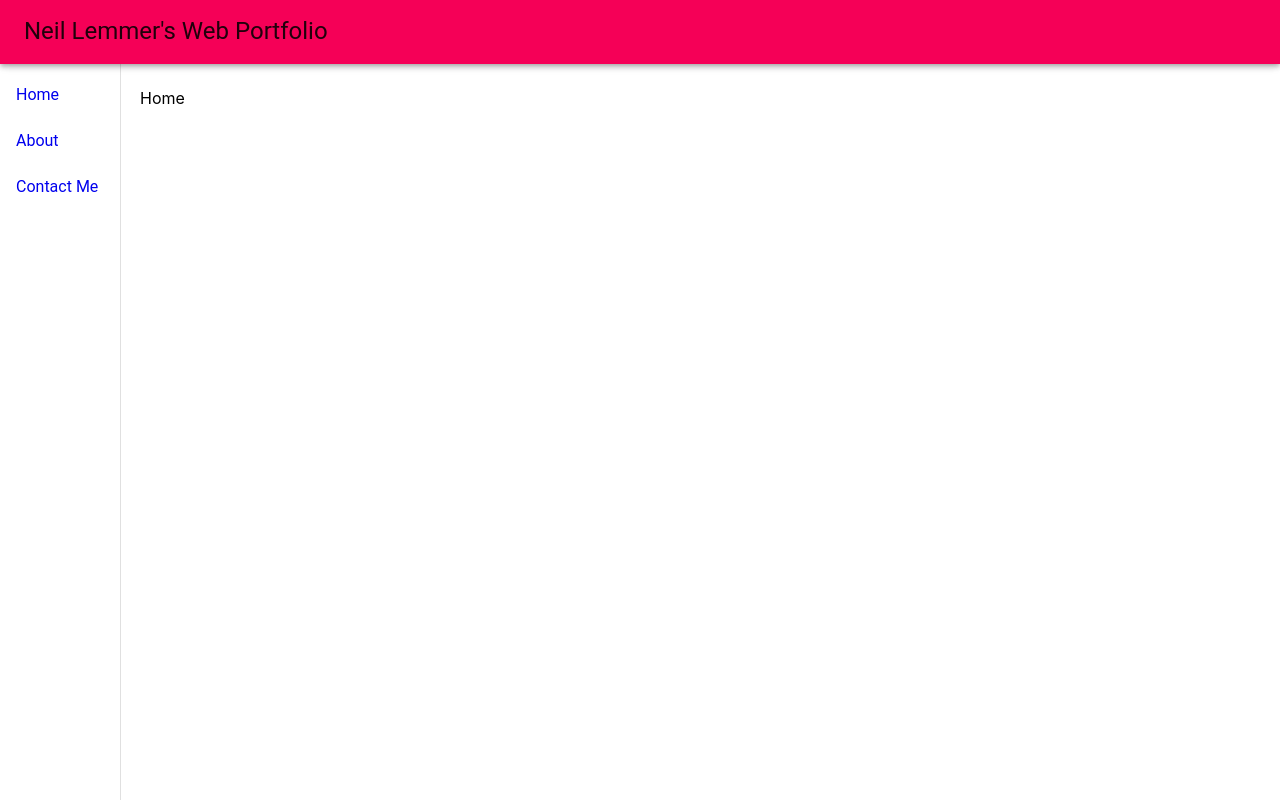
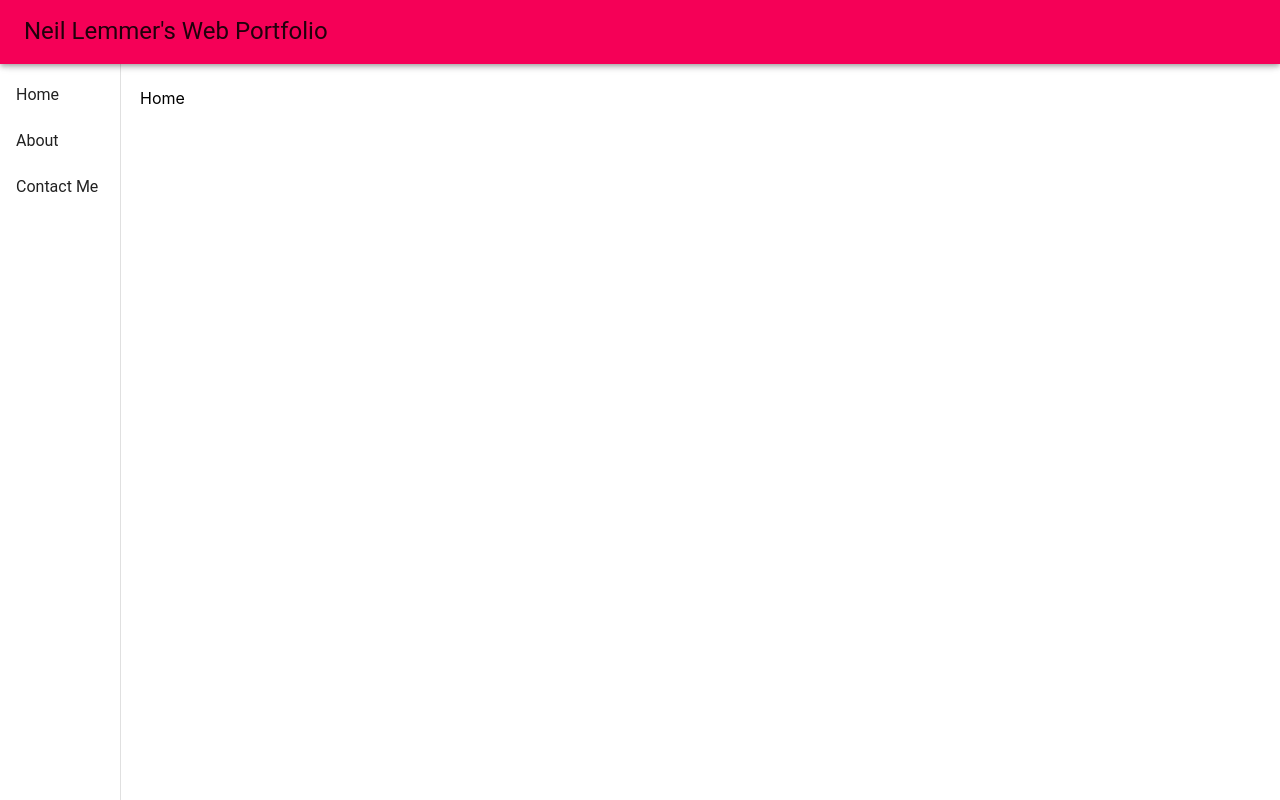
Before and after one commit to Neilphpbeginner/publicProfile, a React (Create React App) app: page / in a window 1280 px wide. Built offline with nearby package versions, Linux system fonts and the light colour scheme.

Commit message:
Got the navbar links to work so that its a full button

```diff
--- a/src/components/NavBar.js
+++ b/src/components/NavBar.js
@@ -1,7 +1,7 @@
 import React, { Component } from "react";
 import PropTypes from "prop-types";
 import { withStyles } from "@material-ui/core/styles";
-import { Link } from "react-router-dom";
+import { NavLink } from "react-router-dom";
 import {
   AppBar,
   Toolbar,
@@ -51,21 +51,15 @@ class NavBar extends Component {
           >
             <div className={classes.toolbar} />
             <MenuList>
-              <MenuItem>
-                <Link className={classes.link} to="/">
-                  Home
-                </Link>
-              </MenuItem>
-              <MenuItem>
-                <Link className={classes.link} to="/about">
-                  About
-                </Link>
-              </MenuItem>
-              <MenuItem>
-                <Link className={classes.link} to="/contact">
-                  Contact Me
-                </Link>
-              </MenuItem>
+              <NavLink to="/" className={classes.link}>
+                <MenuItem>Home</MenuItem>
+              </NavLink>
+              <NavLink to="/about" className={classes.link}>
+                <MenuItem>About</MenuItem>
+              </NavLink>
+              <NavLink to="/contact" className={classes.link}>
+                <MenuItem>Contact Me</MenuItem>
+              </NavLink>
             </MenuList>
           </Drawer>
         </Paper>
```
